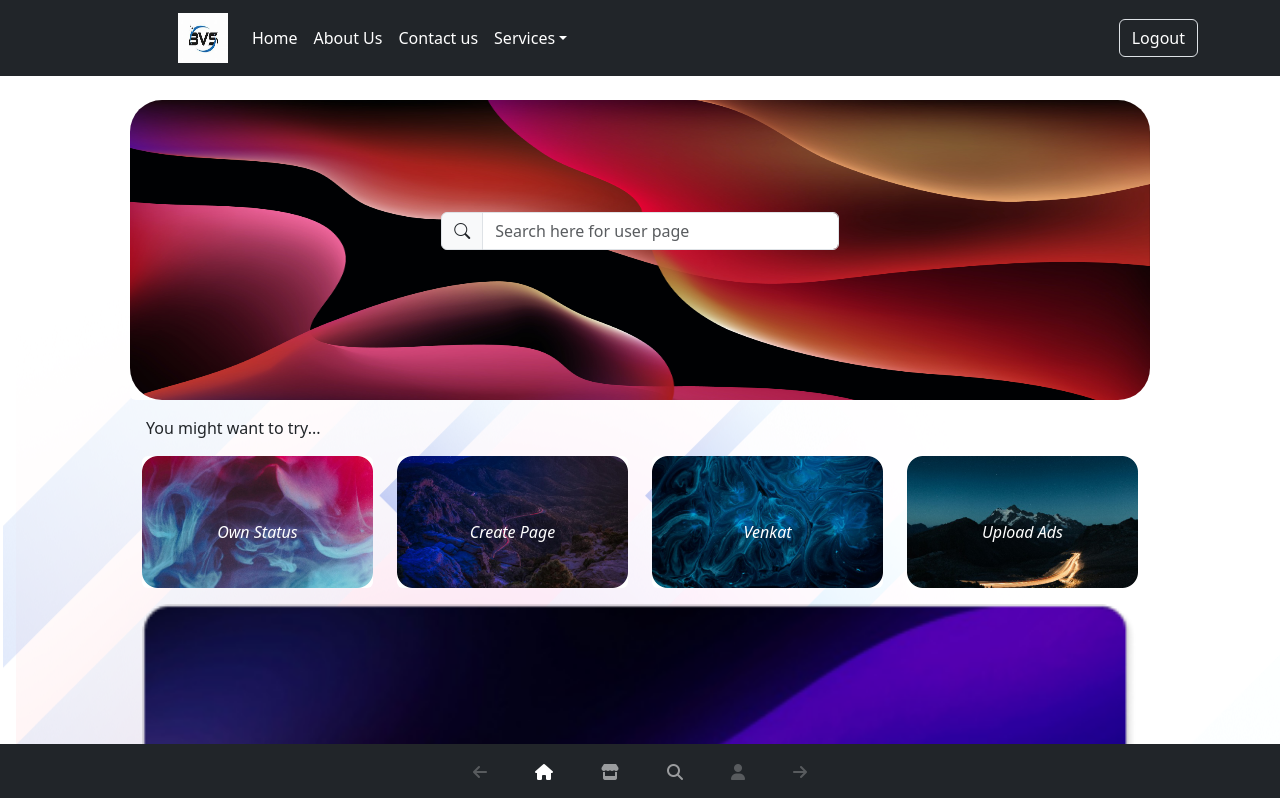
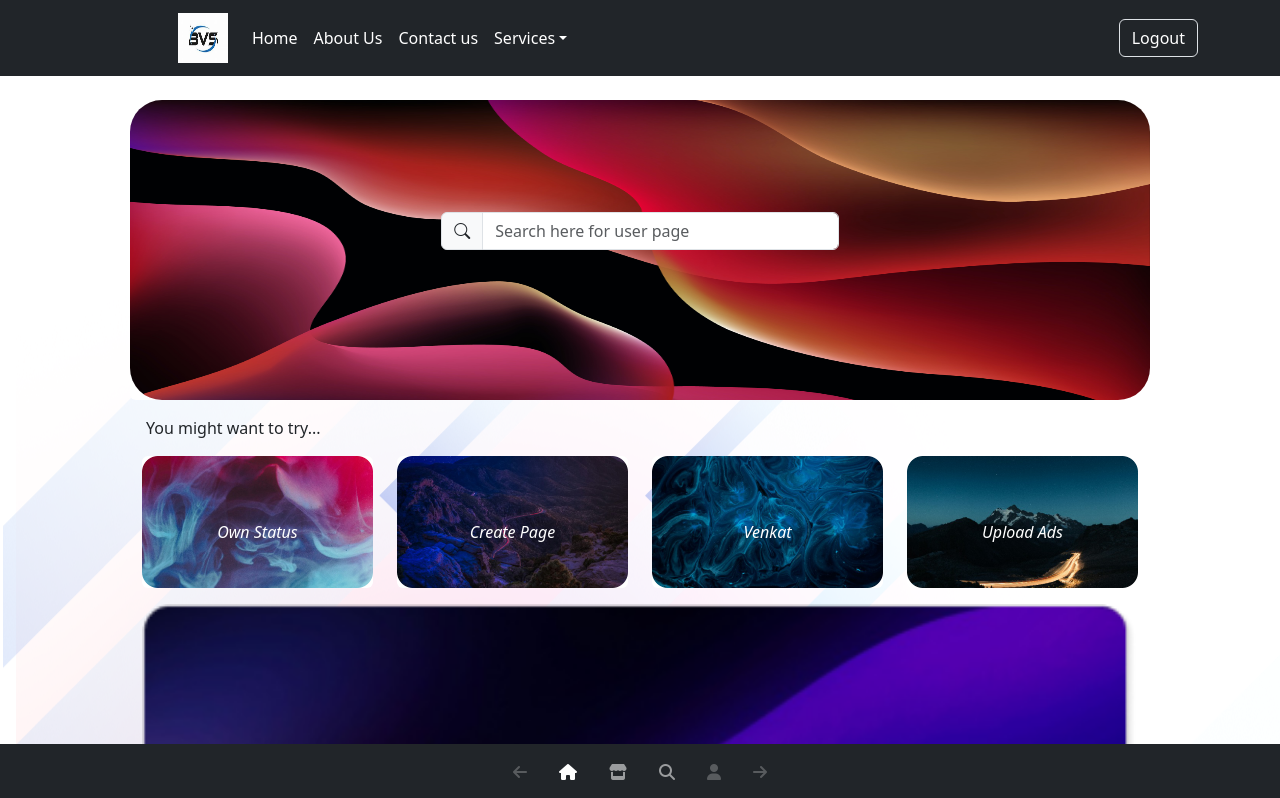
Before and after one commit to venkatasai-517/React-BVS, a React (Vite) app: page / in a window 1280 px wide. Shown: the top 798 px of the page. Built offline with nearby package versions, Linux system fonts and the light colour scheme.

Commit message:
nav bar as sticky

```diff
--- a/src/Components/Footer.jsx
+++ b/src/Components/Footer.jsx
@@ -155,9 +155,9 @@ const Footer = () => {
           </ul>
         </div>
       </footer>
-      <nav className="navbar navbar-expand-lg navbar-dark bg-dark fixed-bottom">
-        <div className="container-fluid">
-          <ul className="navbar-nav me-auto mb-2 mb-lg-0 justify-content-center w-100">
+      <nav className="navbar navbar-dark bg-dark fixed-bottom">
+        <div className="container-fluid justify-content-center">
+          <ul className="navbar-nav d-flex flex-row mb-2 mb-lg-0 justify-content-center w-100">
             <li className="nav-item mx-3">
               <a className="nav-link disabled">
                 <i className="fa-solid fa-arrow-left"></i>
```
